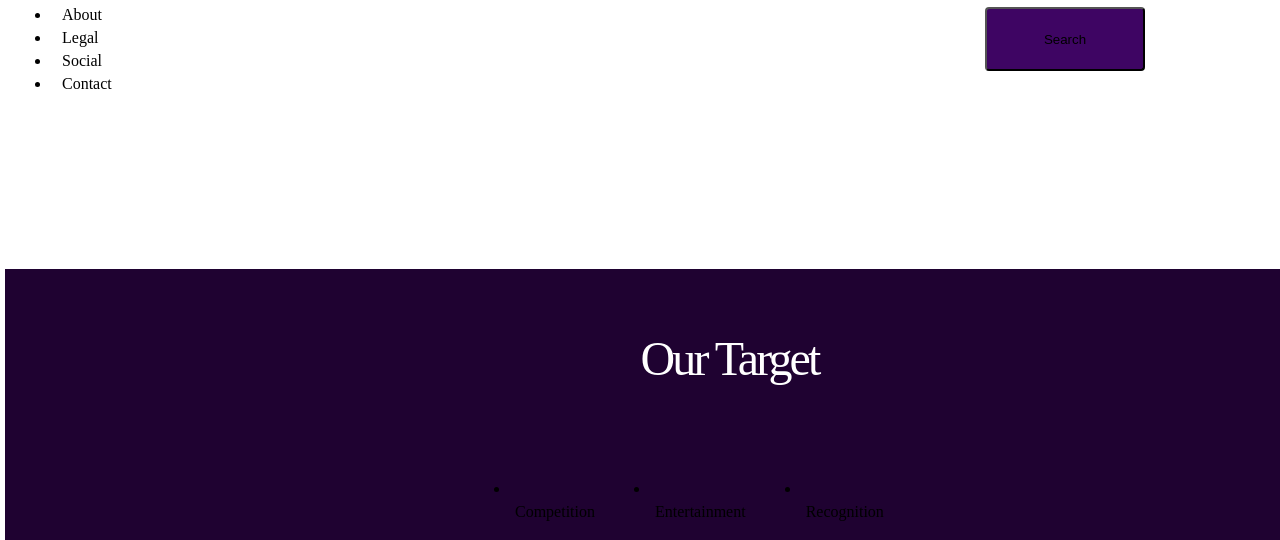
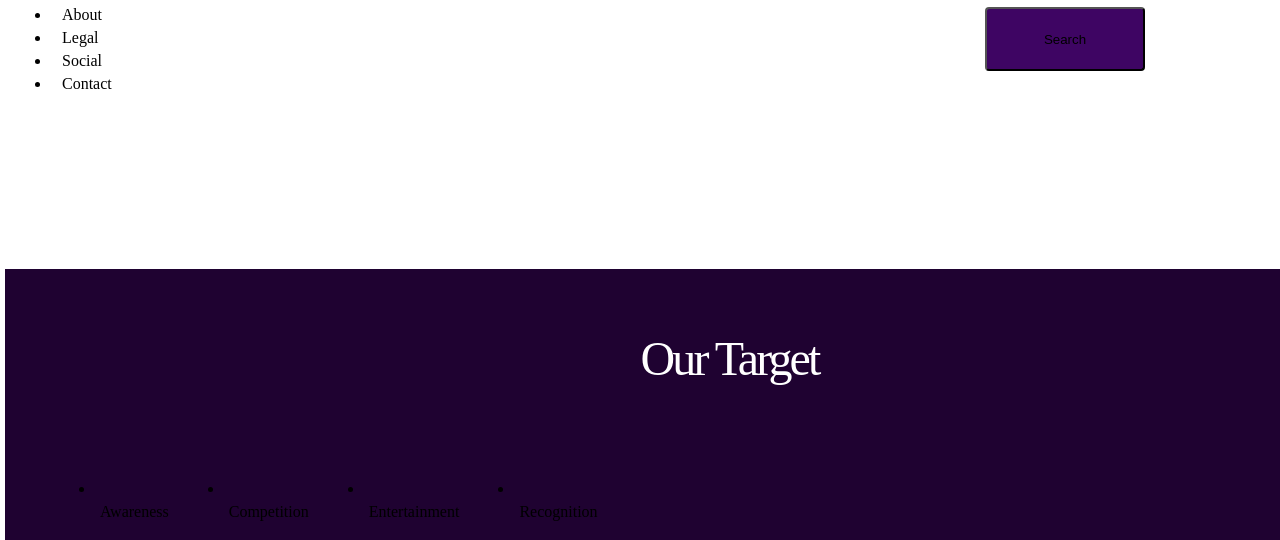
Before and after one commit to ALIPHATICHYD/The-Connected-Awards, a plain HTML site: page HOME/index.html in a window 1280 px wide. Shown: the part 412-952 px from the top of the page. Drawn offline with Linux system fonts and the light colour scheme; files that its build step writes are made by us from their sources.

Commit message:
Update index.html

```diff
--- a/HOME/index.html
+++ b/HOME/index.html
@@ -48,7 +48,7 @@
         <div class="Target">
             <h2>Our Target</h2>
             <ul class="Functions">
-                <li class="aware">
+                <li class="awareness">
                     <img src="" alt="">
                     <p class="i_text">Awareness</p>
                 </li>
```
